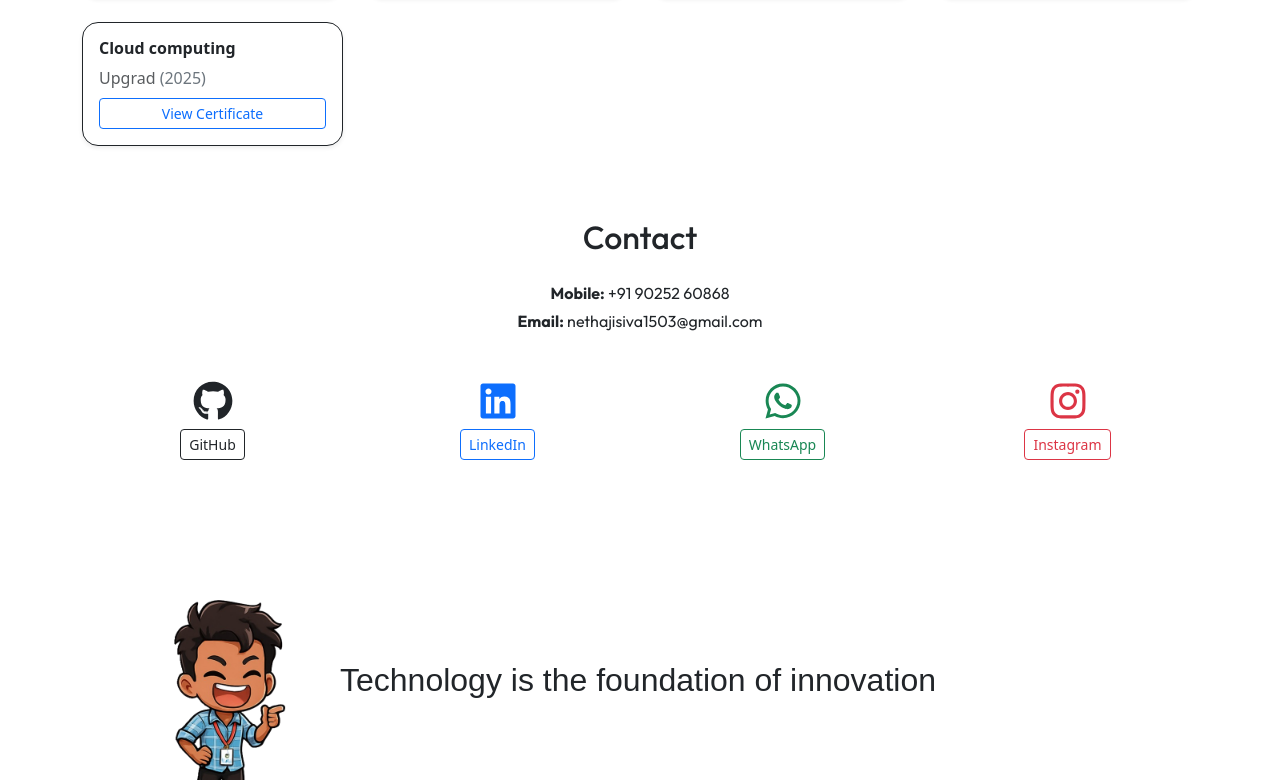
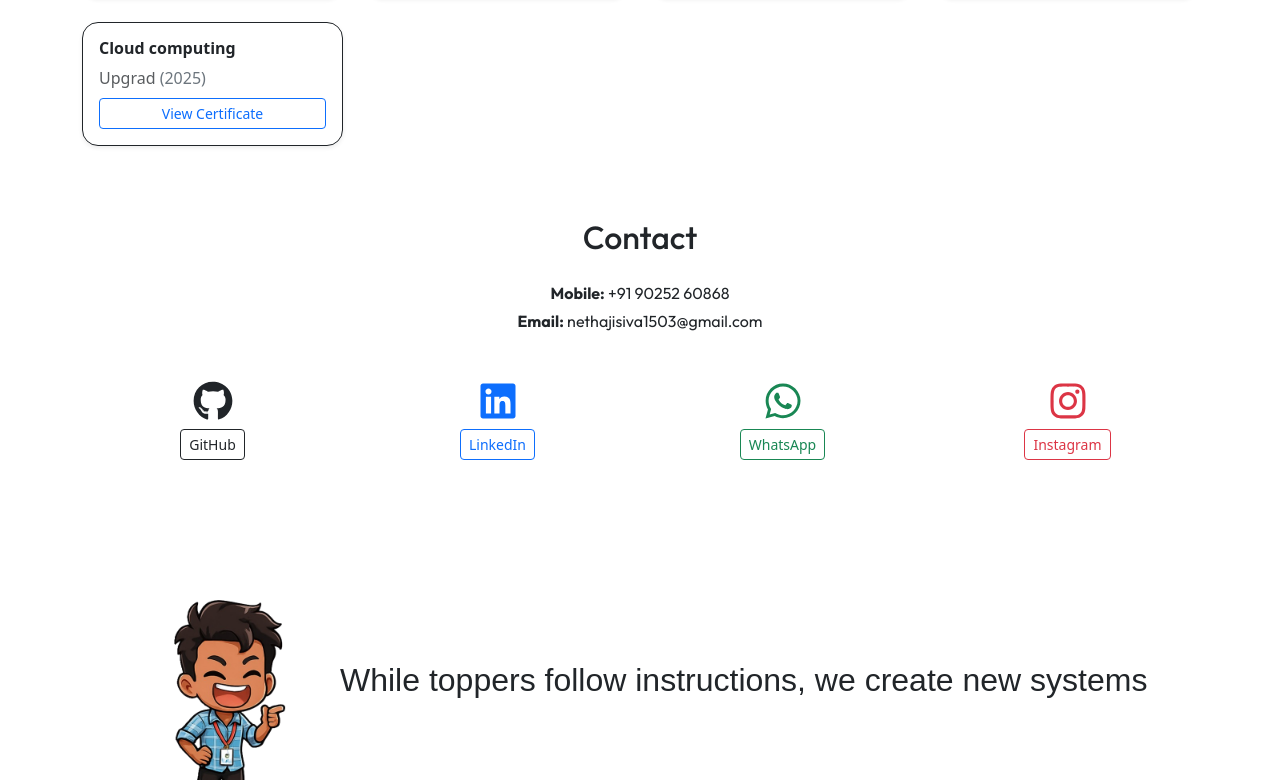
Before and after one commit to Nethaji7586/Portfolio, a React (Vite) app: page / in a window 1280 px wide. Shown: the part 2623-3403 px from the top of the page. Built offline with nearby package versions, Linux system fonts and the light colour scheme; a web font is replaced by a local one.

Commit message:
Update Footer.jsx

```diff
--- a/src/components/Footer.jsx
+++ b/src/components/Footer.jsx
@@ -11,7 +11,7 @@ function Footer() {
           className="img-fluid"
         />
         <h2 className="mb-0 ffont text-center text-md-start">
-          Technology is the foundation of innovation
+          While toppers follow instructions, we create new systems
         </h2>
       </div>
     </div>
```
